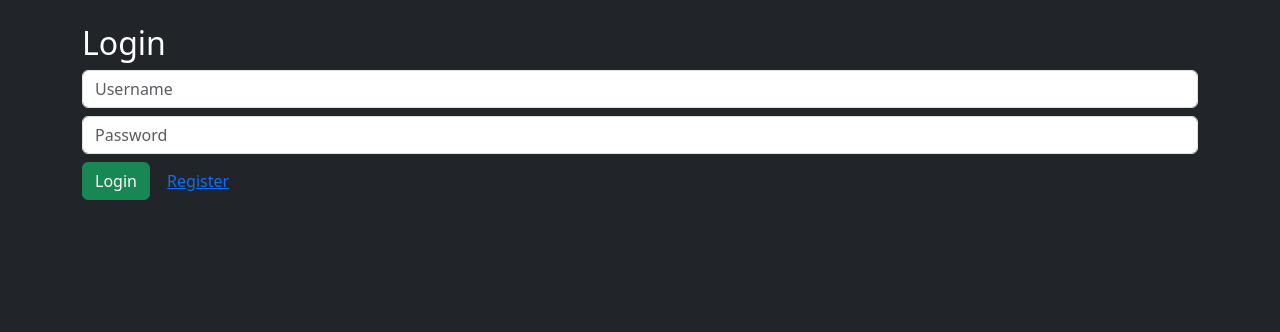
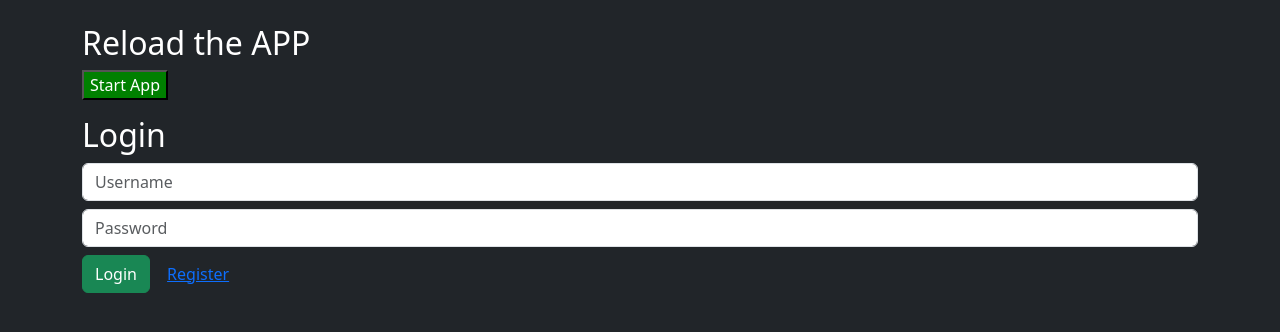
Before and after one commit to avinash321/vm_manager_app, a Flask app: page / in a window 1280 px wide. Shown: the part 56-388 px from the top of the page. Run offline with Flask 3, Linux system fonts and the light colour scheme.

Commit message:
Reload button added

```diff
--- a/app.py
+++ b/app.py
@@ -1,4 +1,4 @@
-from flask import Flask, render_template, request, redirect, session, flash
+from flask import Flask, render_template, request, redirect, session, flash, jsonify
 import requests
 
 app = Flask(__name__)
@@ -13,6 +13,23 @@ def get_headers():
 
 
 # ---------------- LOGIN ----------------
+
+@app.route("/start-app")
+def start_app():
+    try:
+        # Hit your Render app
+        response = requests.get(BASE_URL)
+
+        return jsonify({
+            "status": "success",
+            "message": "App is starting / reloading..."
+        })
+    except Exception as e:
+        return jsonify({
+            "status": "error",
+            "message": str(e)
+        })
+
 @app.route("/", methods=["GET", "POST"])
 def login():
     if request.method == "POST":
--- a/templates/login.html
+++ b/templates/login.html
@@ -1,9 +1,34 @@
 {% extends "base.html" %}
 {% block content %}
+
+
+<h2> Reload the APP </h2>
+
+<button onclick="startApp()" style="background-color: green; color: white;">
+    Start App
+</button>
+
+    <p id="message"></p>
+
+    <script>
+        function startApp() {
+            document.getElementById("message").innerText = "App reloading...";
+
+            fetch("/start-app")
+                .then(response => response.json())
+                .then(data => {
+                    document.getElementById("message").innerText = data.message;
+                })
+                .catch(error => {
+                    document.getElementById("message").innerText = "Error starting app";
+                });
+        }
+    </script>
 
 <h2>Login</h2>
 
 <form method="post">
+
     <input class="form-control mb-2" name="username" placeholder="Username">
     <input class="form-control mb-2" name="password" type="password" placeholder="Password">
     <button class="btn btn-success">Login</button>
```
